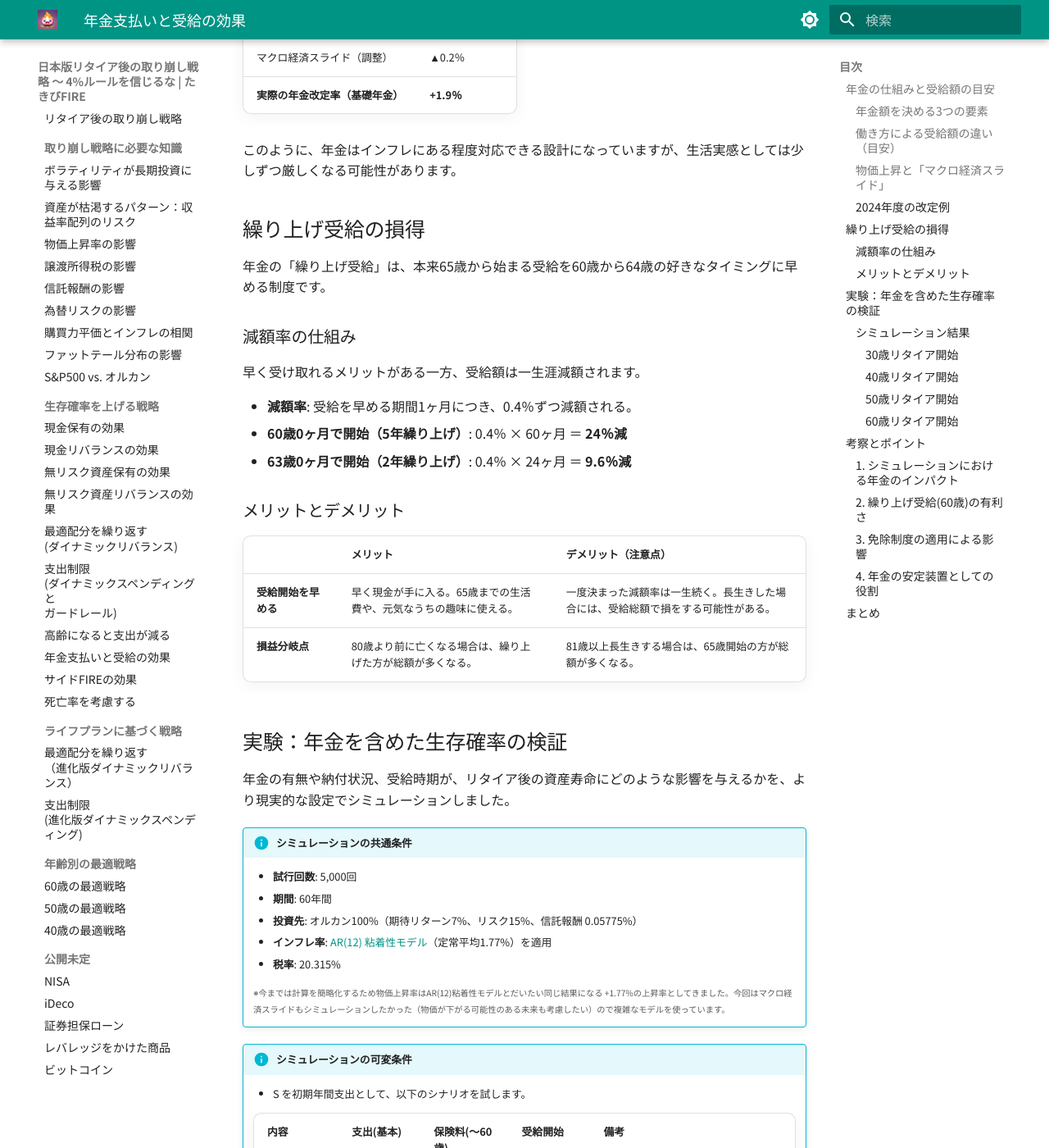
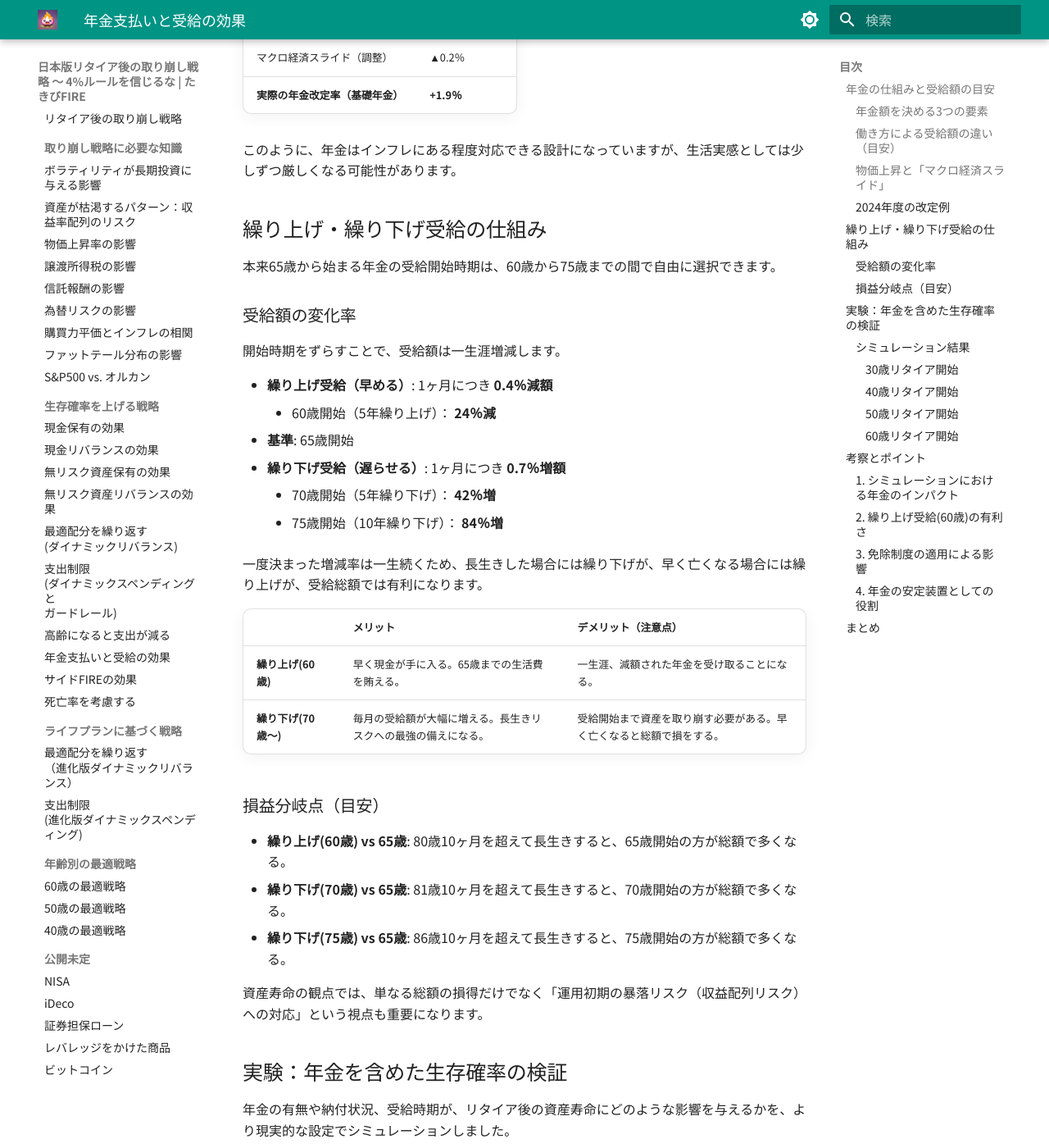
Before and after one commit to TakibiFire/JapaneseTrinityStudy, an MkDocs documentation site: the page built from docs/pension.md, in a window 1280 px wide and 1400 px high, scrolled down 1914 px. Shown: the whole window at 82% size. Built offline with MkDocs 1.6.1 and Material for MkDocs 9.7.7, drawn with Linux system fonts in a browser that asks for light colours; some of the changed text lies outside the part shown.

Commit message:
Update pension simulation and documentation
- Add --exp_name flag to src/pension_grid_main.py
- Refactor pension scenarios to descriptive names (e.g., NoPensionWorld, Pay_65, Exempt_60)
- Add pension deferral scenarios for 70 and 75 years old with 0.7% monthly increase
- Update src/analyze_pension_grid_main.py to support new scenario names and improved Japanese labels
- Increase heatmap width for better readability with more scenarios
- Update docs/pension.md with latest simulation results, deferral mechanics, and scenario descriptions

```diff
--- a/docs/pension.md
+++ b/docs/pension.md
@@ -74,24 +74,35 @@
 
 このように、年金はインフレにある程度対応できる設計になっていますが、生活実感としては少しずつ厳しくなる可能性があります。
 
-## 繰り上げ受給の損得
+## 繰り上げ・繰り下げ受給の仕組み
 
-年金の「繰り上げ受給」は、本来65歳から始まる受給を60歳から64歳の好きなタイミングに早める制度です。
+本来65歳から始まる年金の受給開始時期は、60歳から75歳までの間で自由に選択できます。
 
-### 減額率の仕組み
+### 受給額の変化率
 
-早く受け取れるメリットがある一方、受給額は一生涯減額されます。
+開始時期をずらすことで、受給額は一生涯増減します。
 
-* **減額率**: 受給を早める期間1ヶ月につき、0.4％ずつ減額される。
-* **60歳0ヶ月で開始（5年繰り上げ）**: 0.4％ × 60ヶ月 ＝ **24％減**
-* **63歳0ヶ月で開始（2年繰り上げ）**: 0.4％ × 24ヶ月 ＝ **9.6％減**
+*   **繰り上げ受給（早める）**: 1ヶ月につき **0.4％減額**
+    *   60歳開始（5年繰り上げ）： **24％減**
+*   **基準**: 65歳開始
+*   **繰り下げ受給（遅らせる）**: 1ヶ月につき **0.7％増額**
+    *   70歳開始（5年繰り下げ）： **42％増**
+    *   75歳開始（10年繰り下げ）： **84％増**
 
-### メリットとデメリット
+一度決まった増減率は一生続くため、長生きした場合には繰り下げが、早く亡くなる場合には繰り上げが、受給総額では有利になります。
 
 | | メリット | デメリット（注意点） |
 | :--- | :--- | :--- |
-| **受給開始を早める** | 早く現金が手に入る。65歳までの生活費や、元気なうちの趣味に使える。 | 一度決まった減額率は一生続く。長生きした場合には、受給総額で損をする可能性がある。 |
-| **損益分岐点** | 80歳より前に亡くなる場合は、繰り上げた方が総額が多くなる。 | 81歳以上長生きする場合は、65歳開始の方が総額が多くなる。 |
+| **繰り上げ(60歳)** | 早く現金が手に入る。65歳までの生活費を賄える。 | 一生涯、減額された年金を受け取ることになる。 |
+| **繰り下げ(70歳〜)** | 毎月の受給額が大幅に増える。長生きリスクへの最強の備えになる。 | 受給開始まで資産を取り崩す必要がある。早く亡くなると総額で損をする。 |
+
+### 損益分岐点（目安）
+
+*   **繰り上げ(60歳) vs 65歳**: 80歳10ヶ月を超えて長生きすると、65歳開始の方が総額で多くなる。
+*   **繰り下げ(70歳) vs 65歳**: 81歳10ヶ月を超えて長生きすると、70歳開始の方が総額で多くなる。
+*   **繰り下げ(75歳) vs 65歳**: 86歳10ヶ月を超えて長生きすると、75歳開始の方が総額で多くなる。
+
+資産寿命の観点では、単なる総額の損得だけでなく「運用初期の暴落リスク（収益配列リスク）への対応」という視点も重要になります。
 
 ## 実験：年金を含めた生存確率の検証
 
@@ -110,15 +121,28 @@
 
     * S を初期年間支出として、以下のシナリオを試します。
 
-    | 内容 | 支出(基本) | 保険料(〜60歳) | 受給開始 | 備考 |
+    | シナリオ | 支出(基本) | 保険料(〜60歳) | 受給開始 | 備考 |
     | :--- | :--- | :--- | :--- | :--- |
-    | **A:**<br> 年金制度なし | S | 0 | 受給なし | 従来の「年金が存在しない」世界。国民年金保険料を払わないし年金も受け取らない |
-    | **B:**<br> 受給しない | S - 21.5 | 21.5万 | 受給なし | 保険料だけ払い、受給しないケース。Aと違い60歳で支出が減る。 |
-    | **C:**<br> 納付・60歳 | S - 21.5 | 21.5万 | 60歳 | 60歳まで払い続け、繰り上げ受給。 |
-    | **D:**<br> 納付・65歳 | S - 21.5 | 21.5万 | 65歳 | 60歳まで払い続け、65歳から受給。 |
-    | **E:**<br> 免除・60歳 | S - 21.5 | 0 | 60歳 | リタイア後は全額免除を申請し、60歳受給。 |
-    | **F:**<br> 免除・65歳 | S - 21.5 | 0 | 65歳 | リタイア後は全額免除を申請し、65歳受給。 |
-    | **G:**<br> 未納・65歳 | S - 21.5 | 0 | 65歳 | リタイア後は未納(放置)し、65歳受給。 |
+    | **年金制度なし** | S | 0 | 受給なし | 従来の「年金が存在しない」世界。 |
+    | **受給なし** | S - 21.5 | 21.5万 | 受給なし | 保険料だけ払い、受給しないケース。 |
+    | **継続-60歳受給** | S - 21.5 | 21.5万 | 60歳 | 継続して納付し、繰り上げ受給。 |
+    | **継続-65歳受給** | S - 21.5 | 21.5万 | 65歳 | 継続して納付し、標準受給。 |
+    | **継続-70歳受給** | S - 21.5 | 21.5万 | 70歳 | 継続して納付し、繰り下げ受給。 |
+    | **継続-75歳受給** | S - 21.5 | 21.5万 | 75歳 | 継続して納付し、繰り下げ受給。 |
+    | **免除-60歳受給** | S - 21.5 | 0 | 60歳 | リタイア後免除を申請し、60歳受給。 |
+    | **免除-65歳受給** | S - 21.5 | 0 | 65歳 | リタイア後免除を申請し、65歳受給。 |
+    | **未納-65歳受給** | S - 21.5 | 0 | 65歳 | リタイア後未納（放置）し、65歳受給。 |
+
+    **【参考】リタイア開始年齢別の月額受給目安（名目）**
+
+    | シナリオ | 受給開始 | 30歳リタイア | 40歳リタイア | 50歳リタイア | 60歳リタイア |
+    | :--- | :--- | :--- | :--- | :--- | :--- |
+    | **継続** | 60歳 | 約7万円 | 約8万円 | 約10万円 | 約12万円 |
+    | | 65歳 | 約9万円 | 約11万円 | 約13万円 | 約15万円 |
+    | | 70歳 | 約12万円 | 約15万円 | 約19万円 | 約22万円 |
+    | | 75歳 | 約16万円 | 約20万円 | 約24万円 | 約28万円 |
+    | **免除** | 65歳 | 約6万円 | 約9万円 | 約12万円 | - |
+    | **未納** | 65歳 | 約3万円 | 約7万円 | 約11万円 | - |
 
     * **初期資産と年間支出(S)**: (5000万円, 200万円), (1億円, 400万円), (2億円, 800万円)。すべて「支出率4%」の設定。
     * **基本生活費の調整**:
@@ -157,7 +181,7 @@
 
 リタイア開始年齢ごとの生存確率をヒートマップで示します。
 
-*   **横軸（シナリオ）**: 前述の A〜G シナリオ。括弧内は受給開始時の名目年金月額。
+*   **横軸（シナリオ）**: 前述の各シナリオ。括弧内は受給開始時の名目年金月額の目安。
 *   **縦軸（資産・支出）**: (初期資産, 年間支出) の組み合わせ。
 *   **値と色**: 指定したターゲット年齢（80歳または90歳）時点での生存確率(%)。緑に近いほど安全。
 
@@ -211,7 +235,7 @@
 特に Lean FIRE（資産や支出が比較的少ないリタイア）を計画している場合、月数万円の安定収入が加わるだけで、50年〜60年といった長期の生存確率は劇的に向上します。
 
 また、今回のシミュレーションで明らかになった重要なポイントとして、**「60歳で保険料の支払いが終わる」ことによるキャッシュフローの改善**があります。
-シナリオA（年金なし）とシナリオB（保険料は払うが受給しない）を比較すると、Bの方が生存確率が高くなります。これは60歳以降に保険料負担が消えることで、実質的な生活費が下がるためです。
+**年金制度なし**と**受給なし**を比較すると、後者の方が生存確率が高くなります。これは60歳以降に保険料負担が消えることで、実質的な生活費が下がるためです。
 従来の「年金を無視した4%ルール」などの単純な計算に比べ、現実的なリタイア計画では、この「支払いの終了」と「受給の開始」という2段階のプラス効果を考慮する必要があります。
 
 ### 2. 繰り上げ受給(60歳)の有利さ
@@ -221,7 +245,7 @@
 
 ### 3. 免除制度の適用による影響
 
-30代・40代といった早期にリタイアし、収入が一定以下となった場合、**「全額免除を受ける(E/F)」方が、無理に保険料を払い続ける(C/D)よりも生存確率にはプラスに働く**という結果が出ました。
+30代・40代といった早期にリタイアし、収入が一定以下となった場合、**「全額免除を受ける（免除-60/65歳受給）」方が、無理に保険料を払い続ける（継続-60/65歳受給）よりも生存確率にはプラスに働く**という結果が出ました。
 
 *   保険料（年21.5万）を払わないことで、手元の運用資産の取り崩しを抑えられる。
 *   若いうちの資産を守ることは、複利効果によって将来的に大きな差を生む。
```
Also changed, not shown: docs/imgs/pension/grid_heatmap_age30_target80.svg, docs/imgs/pension/grid_heatmap_age30_target90.svg, docs/imgs/pension/grid_heatmap_age40_target80.svg, docs/imgs/pension/grid_heatmap_age40_target90.svg, docs/imgs/pension/grid_heatmap_age50_target80.svg, docs/imgs/pension/grid_heatmap_age50_target90.svg, docs/imgs/pension/grid_heatmap_age60_target80.svg, docs/imgs/pension/grid_heatmap_age60_target90.svg, 3 other files.
